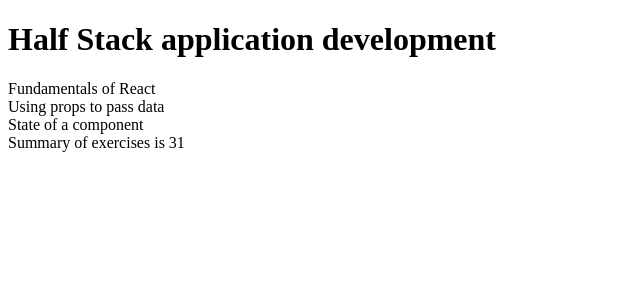
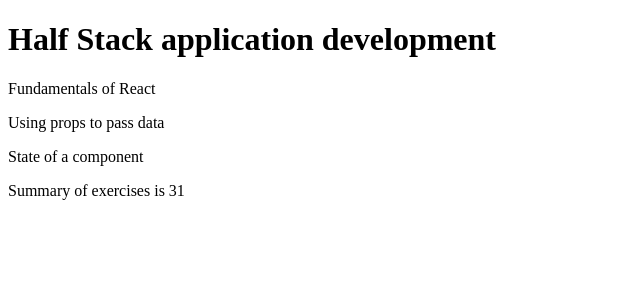
Before and after one commit to CharoLertora/Curso-Full-Stack, a React (Vite) app in the folder part1/part1/: page / in a window 1280 px wide. Shown: the top 300 px of the page, without its empty margins (0-640 px from the left). Built offline with nearby package versions, Linux system fonts and the light colour scheme.

Commit message:
Agrego modificaciones para ejercicio 1.4

```diff
--- a/part1/part1/src/App.jsx
+++ b/part1/part1/src/App.jsx
@@ -12,63 +12,57 @@
 
 const Body = (props) => {
   console.log(props)
+  console.log(props.parts[0].name)
+  console.log(props.parts[1].name)
+  console.log(props.parts[2].name)
   return (
     <div>
-      {props.content}
+      <p>{props.parts[0].name}</p>
+      <p>{props.parts[1].name}</p>
+      <p>{props.parts[2].name}</p>
     </div>
   )
 }
 
 const Footer = (props) => {
-  console.log(props)
+  console.log(props.parts[0].exercises)
+  console.log(props.parts[1].exercises)
+  console.log(props.parts[2].exercises)
   return(
     <div>
-      Summary of exercises is {props.ex1 + props.ex2 + props.ex3}
+      Summary of exercises is {props.parts[0].exercises + props.parts[1].exercises + props.parts[2].exercises}
     </div>
   )
 }
 
 const App = () => {
-/* EJERCICIOS 1.1 Y 1.2
-  const name = 'Peter'
-  const age = 10
-
-  return (
-    <div>
-      <h1>Greetings</h1>
-
-      <Hello name='Maya' age={26 + 10} />
-      <Hello name={name} age={age} />
-
-      <Footer />
-    </div>
-  )
-*/
 
 const course = 'Half Stack application development'
-const part1 = {
+const parts = [
+  {
     name: 'Fundamentals of React',
     exercises: 10
-}
+  },
 
-const part2 = {
+  {
     name: 'Using props to pass data',
     exercises: 7
-}
+  },
 
-const part3 = {
+  {
     name: 'State of a component',
     exercises: 14
   }
+]
 
 return(
   <div>
     <Title title={course} />
-    <Body content={part1.name}/>
-    <Body content={part2.name}/>
-    <Body content={part3.name}/>
 
-    <Footer ex1={part1.exercises} ex2={part2.exercises} ex3={part3.exercises} />
+    <Body parts={parts} />
+
+    <Footer parts={parts} />
+
   </div>
 )
 }
```
Lines whose indentation alone changed are shown as unchanged.
